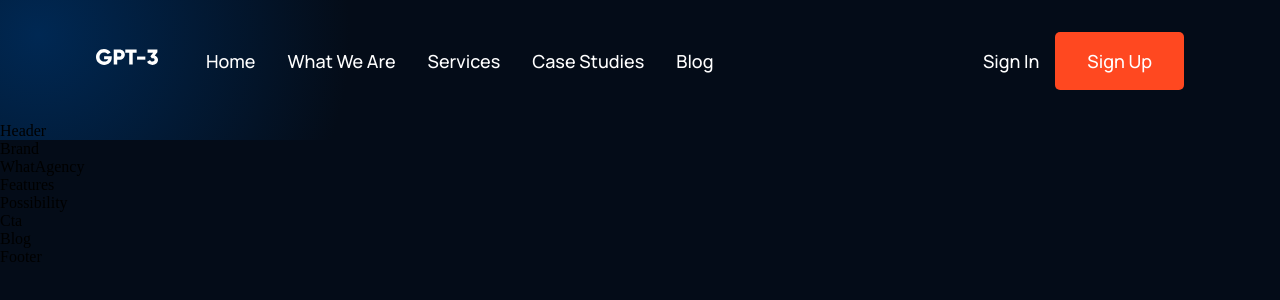
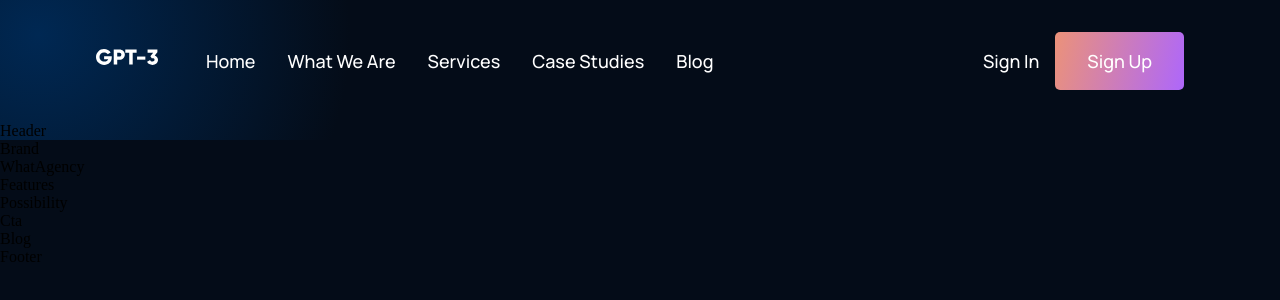
Before and after one commit to johnjc153/agency, a React (Create React App) app: page / in a window 1280 px wide. Shown: the top 300 px of the page. Built offline with nearby package versions, Linux system fonts and the light colour scheme.

Commit message:
button color

```diff
--- a/src/components/navbar/navbar.css
+++ b/src/components/navbar/navbar.css
@@ -51,7 +51,7 @@
     padding: 1rem 2rem;
     color: #fff;
     height: 58px;
-    background: #ff4820;
+    background: var(--button-color);
     border-radius: 5px;
     font-family: var(--font-family);
     font-weight: 500;
```
